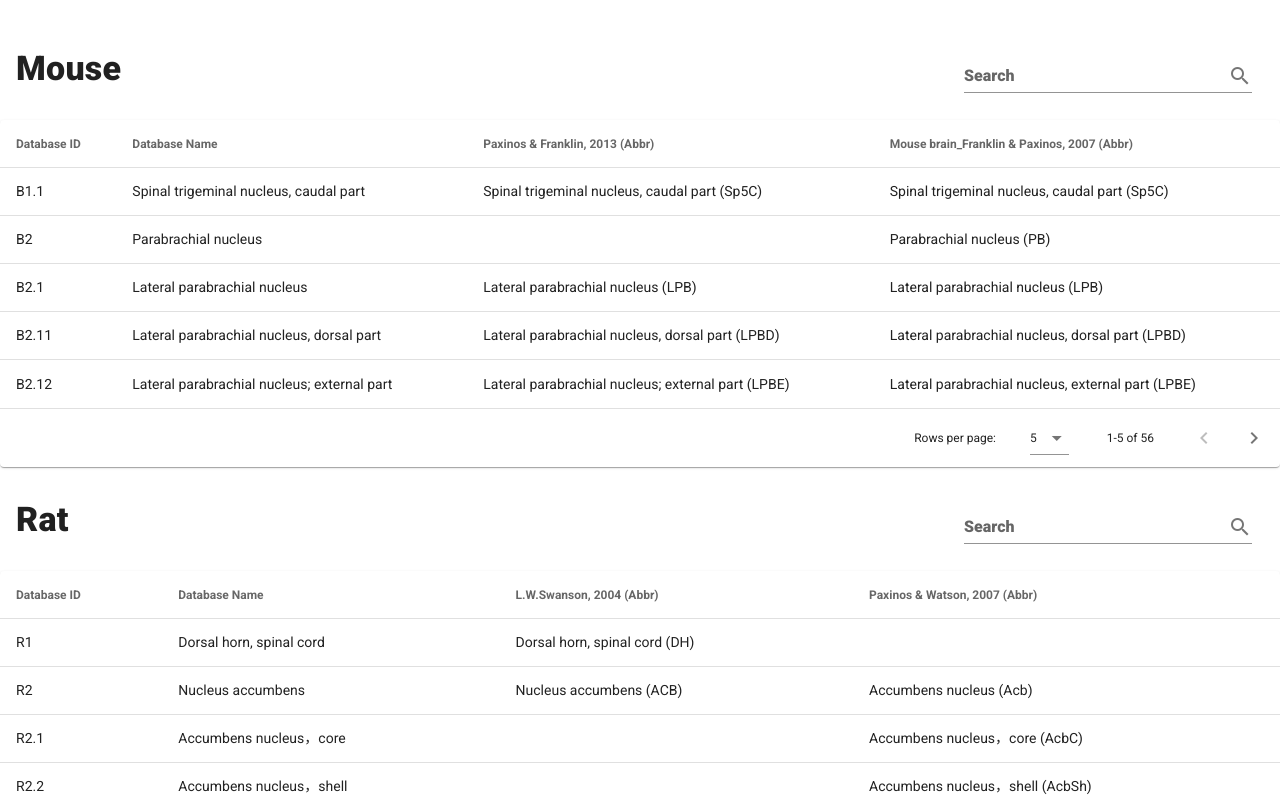
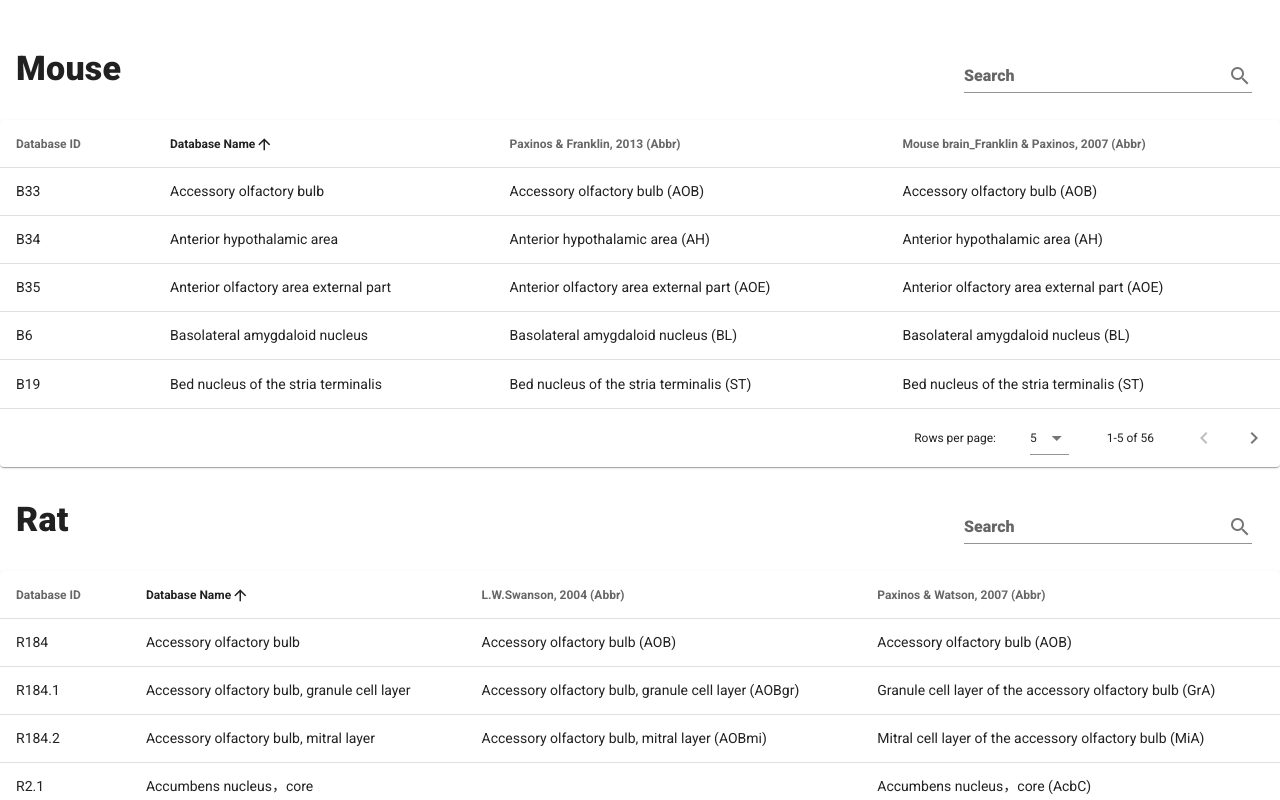
Before and after one commit to wenjie1991/cfosdb, a Vue app in the folder frontend/: page /help in a window 1280 px wide. Shown: the part 1400-2200 px from the top of the page. Built offline with nearby package versions, Linux system fonts and the light colour scheme.

Commit message:
the nucleus list sorted

```diff
--- a/frontend/src/pages/help.vue
+++ b/frontend/src/pages/help.vue
@@ -68,6 +68,7 @@
                 :search="search_mouse"
                 :items="brain_area_annotation_mouse"
                 :items-per-page="5"
+                :sort-by="['main']"
                 class="elevation-1"
             ></v-data-table>
            <v-card-title class="display-1 font-weight-black">
@@ -88,6 +89,7 @@
                 :search="search_rat"
                 :items="brain_area_annotation_rat"
                 :items-per-page="5"
+                :sort-by="['main']"
                 class="elevation-1"
             ></v-data-table>
     </div>
@@ -105,7 +107,7 @@ import brain_area_annotation from "@/assets/clean_brain_area_annotation.json"
             {
               text: 'Database ID',
               align: 'start',
-              sortable: false,
+              sortable: true,
               value: 'brain_code',
             },
             { text: 'Database Name', value: 'main' },
@@ -128,7 +130,7 @@ import brain_area_annotation from "@/assets/clean_brain_area_annotation.json"
             {
               text: 'Database ID',
               align: 'start',
-              sortable: false,
+              sortable: true,
               value: 'brain_code',
             },
             { text: 'Database Name', value: 'main' },
--- a/frontend/src/pages/search.vue
+++ b/frontend/src/pages/search.vue
@@ -127,6 +127,7 @@
             :search="search"
             :items="table_cotent"
             :items-per-page="5"
+            :sort-by="['behavior', 'main']"
             class="elevation-1"
         >
             <template v-slot:header.name="{ selectedTableRow }">
@@ -204,6 +205,10 @@ import 'echarts/lib/chart/graph'
 import 'echarts/lib/component/title'
 import 'echarts/lib/component/tooltip'
 import options_json from '@/assets/front_end.json'
+
+options_json.brain_area.sort(function(a, b) {
+    return a.display > b.display;
+});
 
 function draw_network(tbJson, graph_option) {
     // brain_area_level: 1 more detail, else less detail
@@ -414,12 +419,12 @@ export default {
                 {
                 text: 'Behavior',
                 align: 'start',
-                sortable: false,
+                sortable: true,
                 value: 'behavior',
                 },
                 { text: 'Brain Nucleus', value: 'main' },
                 { text: 'Condition', value: 'condition' },
-                { text: 'Species', value: 'species' },
+                // { text: 'Species', value: 'species' },
                 { text: 'Source', value: 'doi' },
                 { text: 'Cell Type', value: 'cell_type' },
                 { text: 'Gender', value: 'gender' },
```
